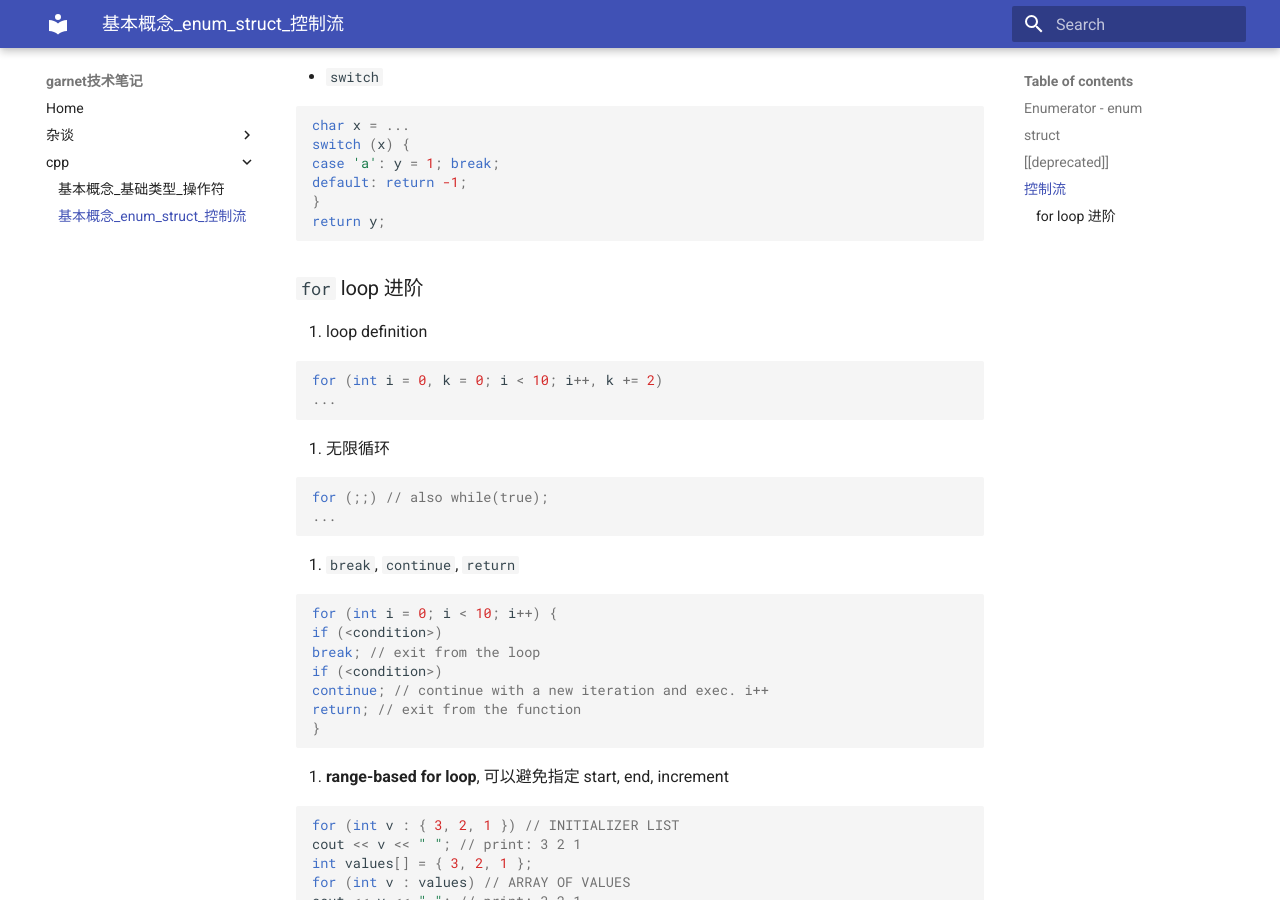
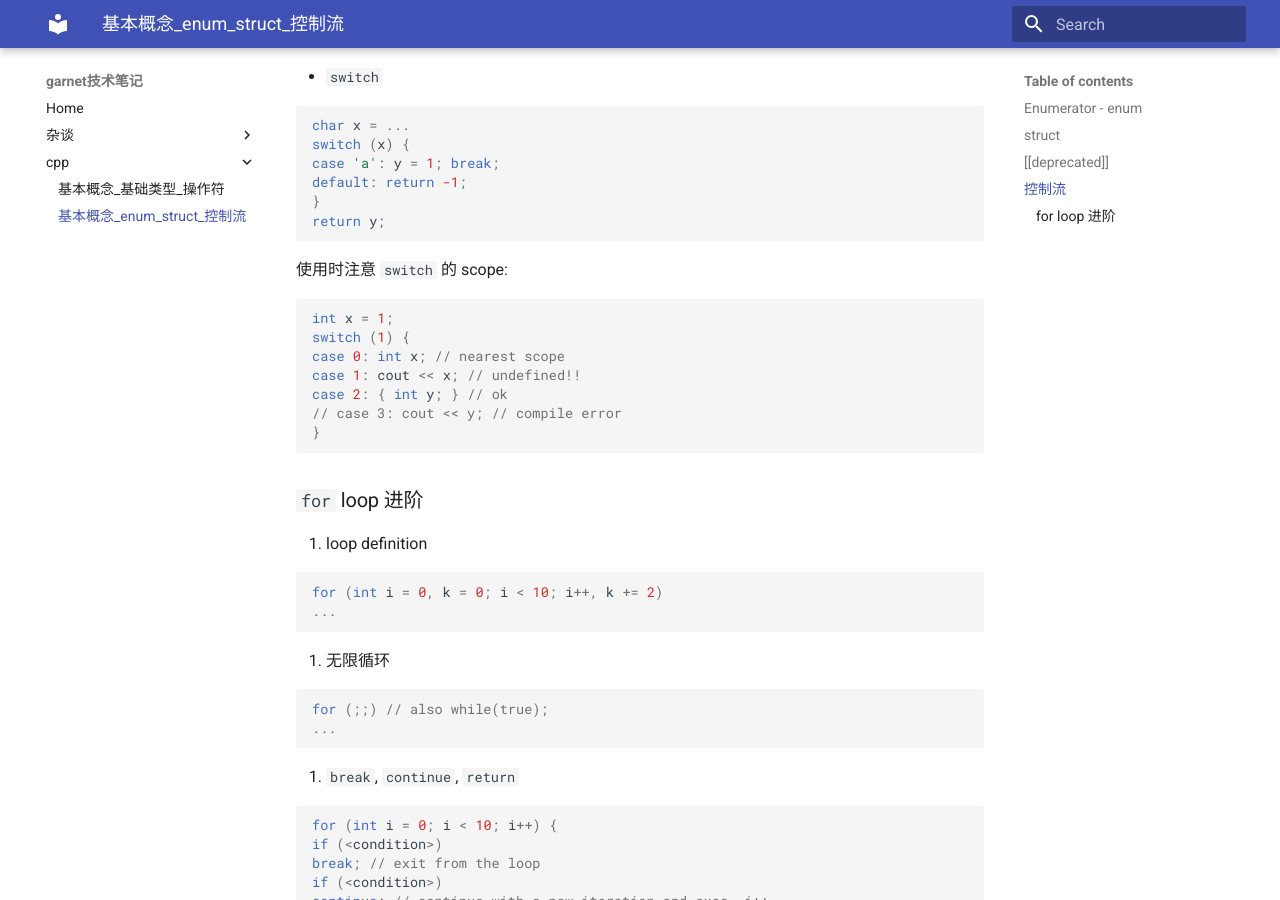
Before and after one commit to ymma98/technotes, an MkDocs documentation site: the page built from docs/cpp/基本概念_enum_struct_控制流.md, in a window 1280 px wide and 900 px high, scrolled down 5312 px. Built offline with MkDocs 1.6.1 and Material for MkDocs 9.7.7, drawn with Linux system fonts in a browser that asks for light colours.

Commit message:
docs/cpp/基本概念_enum_struct_控制流.md updated from https://stackedit.cn/

````diff
--- a/docs/cpp/基本概念_enum_struct_控制流.md
+++ b/docs/cpp/基本概念_enum_struct_控制流.md
@@ -272,6 +272,17 @@ default: return -1;
 return y;
 ```
 
+使用时注意 `switch` 的 scope:
+
+```cpp
+int x = 1;
+switch (1) {
+case 0: int x; // nearest scope
+case 1: cout << x; // undefined!!
+case 2: { int y; } // ok
+// case 3: cout << y; // compile error
+}
+```
 
 
 ###  `for` loop 进阶
````
Also changed, not shown: other parts of docs/cpp/基本概念_enum_struct_控制流.md (+4 -4 lines).
